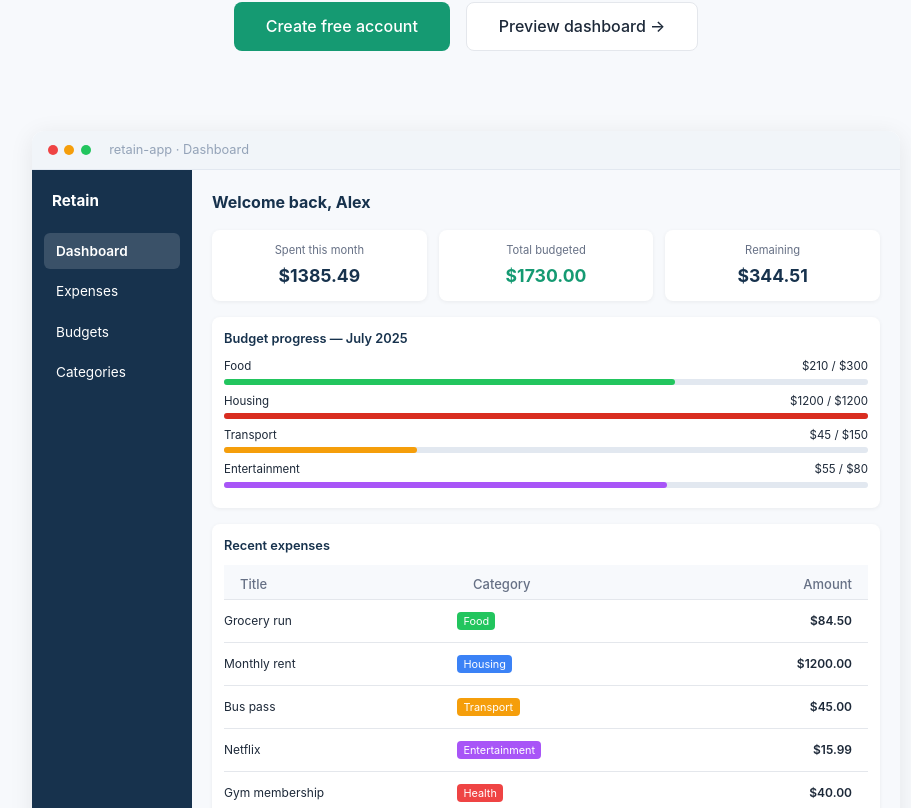
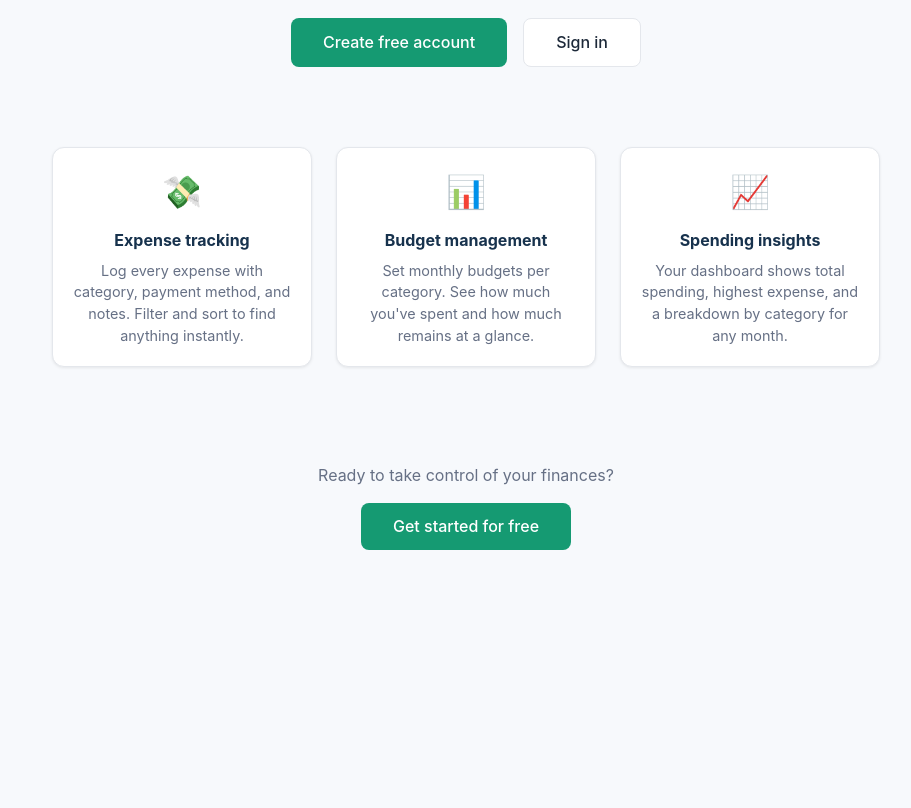
Before and after one commit to Clarisse-12/retain-app-summative, a React (Vite) app in the folder frontend/: page / in a window 1280 px wide. Shown: the part 352-1160 px from the top of the page, without its empty margins (174-1085 px from the left). After the commit the page ends 966 px from the top, so only its background shows below. Built offline with nearby package versions, Linux system fonts and the light colour scheme.

Commit message:
refactor: update comments for clarity and consistency across multiple pages

```diff
--- a/frontend/src/pages/AdminCategoriesPage.tsx
+++ b/frontend/src/pages/AdminCategoriesPage.tsx
@@ -53,8 +53,8 @@ export default function AdminCategoriesPage() {
   return (
     <Layout>
       <h2 style={{ marginBottom: "1.5rem", color: "var(--color-primary)" }}>Manage Categories</h2>
+      //category form
 
-      {/* Create / Edit form */}
       <div className="card" style={{ marginBottom: "2rem", maxWidth: 480 }}>
         <h3 style={{ marginBottom: "1rem", color: "var(--color-primary)" }}>
           {editing ? `Edit "${editing.name}"` : "New category"}
@@ -78,8 +78,8 @@ export default function AdminCategoriesPage() {
           )}
         </form>
       </div>
+         //category list
 
-      {/* Category list */}
       {loading ? <div className="spinner" /> : categories.length === 0 ? (
         <p style={{ color: "var(--color-text-muted)" }}>No categories yet. Add one above.</p>
       ) : (
--- a/frontend/src/pages/LandingPage.tsx
+++ b/frontend/src/pages/LandingPage.tsx
@@ -1,32 +1,7 @@
 import { useNavigate } from "react-router-dom";
-import { useAuth } from "../context/AuthContext";
-
-const MOCK_EXPENSES = [
-  { id: "1", title: "Grocery run", category: { name: "Food", color: "#22c55e" }, date: "2025-07-10", amount: "84.50" },
-  { id: "2", title: "Monthly rent", category: { name: "Housing", color: "#3b82f6" }, date: "2025-07-01", amount: "1200.00" },
-  { id: "3", title: "Bus pass", category: { name: "Transport", color: "#f59e0b" }, date: "2025-07-05", amount: "45.00" },
-  { id: "4", title: "Netflix", category: { name: "Entertainment", color: "#a855f7" }, date: "2025-07-08", amount: "15.99" },
-  { id: "5", title: "Gym membership", category: { name: "Health", color: "#ef4444" }, date: "2025-07-03", amount: "40.00" },
-];
-
-const MOCK_BUDGETS = [
-  { name: "Food", color: "#22c55e", spent: 210, budget: 300 },
-  { name: "Housing", color: "#3b82f6", spent: 1200, budget: 1200 },
-  { name: "Transport", color: "#f59e0b", spent: 45, budget: 150 },
-  { name: "Entertainment", color: "#a855f7", spent: 55, budget: 80 },
-];
 
 export default function LandingPage() {
-  const { mockLogin } = useAuth();
   const navigate = useNavigate();
-
-  const handleDemo = () => {
-    mockLogin();
-    navigate("/dashboard");
-  };
-
-  const totalSpent = 1385.49;
-  const totalBudgeted = 1730;
 
   return (
     <div style={{ minHeight: "100vh", background: "var(--color-bg)" }}>
@@ -40,109 +15,44 @@ export default function LandingPage() {
       </header>
 
       {/* Hero */}
-      <section style={{ textAlign: "center", padding: "4rem 1rem 2rem" }}>
+      <section style={{ textAlign: "center", padding: "5rem 1rem 3rem" }}>
         <h1 style={{ fontSize: "2.5rem", fontWeight: 800, color: "var(--color-primary)", marginBottom: "1rem" }}>
           Track expenses.<br />Stay on budget.
         </h1>
-        <p style={{ color: "var(--color-text-muted)", fontSize: "1.1rem", marginBottom: "2rem", maxWidth: 480, margin: "0 auto 2rem" }}>
+        <p style={{ color: "var(--color-text-muted)", fontSize: "1.1rem", maxWidth: 480, margin: "0 auto 2rem" }}>
           Retain helps you log expenses, set budgets, and understand your spending — all in one place.
         </p>
         <div style={{ display: "flex", gap: "1rem", justifyContent: "center", flexWrap: "wrap" }}>
-          <button className="btn btn-primary" style={{ fontSize: "1rem", padding: "0.75rem 2rem" }} onClick={() => navigate("/register")}>Create free account</button>
-          <button className="btn btn-secondary" style={{ fontSize: "1rem", padding: "0.75rem 2rem" }} onClick={handleDemo}>Preview dashboard →</button>
+          <button className="btn btn-primary" style={{ fontSize: "1rem", padding: "0.75rem 2rem" }} onClick={() => navigate("/register")}>
+            Create free account
+          </button>
+          <button className="btn btn-secondary" style={{ fontSize: "1rem", padding: "0.75rem 2rem" }} onClick={() => navigate("/login")}>
+            Sign in
+          </button>
         </div>
       </section>
 
-      {/* Mock dashboard preview */}
-      <section style={{ maxWidth: 900, margin: "3rem auto", padding: "0 1rem" }}>
-        <div style={{ background: "#fff", borderRadius: 12, boxShadow: "0 4px 24px rgba(0,0,0,0.08)", overflow: "hidden" }}>
-          {/* Fake browser bar */}
-          <div style={{ background: "#f1f5f9", padding: "0.6rem 1rem", display: "flex", alignItems: "center", gap: "0.4rem", borderBottom: "1px solid #e2e8f0" }}>
-            <span style={{ width: 10, height: 10, borderRadius: "50%", background: "#ef4444", display: "inline-block" }} />
-            <span style={{ width: 10, height: 10, borderRadius: "50%", background: "#f59e0b", display: "inline-block" }} />
-            <span style={{ width: 10, height: 10, borderRadius: "50%", background: "#22c55e", display: "inline-block" }} />
-            <span style={{ marginLeft: "0.75rem", fontSize: "0.8rem", color: "#94a3b8" }}>retain-app · Dashboard</span>
+      {/* Feature highlights */}
+      <section style={{ maxWidth: 860, margin: "0 auto", padding: "2rem 1rem 4rem", display: "grid", gridTemplateColumns: "repeat(auto-fit, minmax(240px, 1fr))", gap: "1.5rem" }}>
+        {[
+          { icon: "💸", title: "Expense tracking", desc: "Log every expense with category, payment method, and notes. Filter and sort to find anything instantly." },
+          { icon: "📊", title: "Budget management", desc: "Set monthly budgets per category. See how much you've spent and how much remains at a glance." },
+          { icon: "📈", title: "Spending insights", desc: "Your dashboard shows total spending, highest expense, and a breakdown by category for any month." },
+        ].map((f) => (
+          <div key={f.title} className="card" style={{ textAlign: "center" }}>
+            <div style={{ fontSize: "2rem", marginBottom: "0.75rem" }}>{f.icon}</div>
+            <div style={{ fontWeight: 700, color: "var(--color-primary)", marginBottom: "0.5rem" }}>{f.title}</div>
+            <div style={{ fontSize: "0.9rem", color: "var(--color-text-muted)" }}>{f.desc}</div>
           </div>
-
-          <div style={{ display: "flex" }}>
-            {/* Fake sidebar */}
-            <div style={{ width: 160, background: "var(--color-primary)", padding: "1.25rem 0.75rem", display: "flex", flexDirection: "column", gap: "0.25rem" }}>
-              <div style={{ color: "#fff", fontWeight: 700, marginBottom: "1rem", paddingLeft: "0.5rem", fontSize: "0.95rem" }}>Retain</div>
-              {["Dashboard", "Expenses", "Budgets", "Categories"].map((item, i) => (
-                <div key={item} style={{ padding: "0.5rem 0.75rem", borderRadius: 6, background: i === 0 ? "rgba(255,255,255,0.15)" : "transparent", color: "#fff", fontSize: "0.85rem", fontWeight: i === 0 ? 600 : 400 }}>{item}</div>
-              ))}
-            </div>
-
-            {/* Fake content */}
-            <div style={{ flex: 1, padding: "1.25rem", background: "var(--color-bg)" }}>
-              <div style={{ fontWeight: 700, color: "var(--color-primary)", marginBottom: "1rem", fontSize: "1rem" }}>Welcome back, Alex</div>
-
-              {/* Summary cards */}
-              <div style={{ display: "grid", gridTemplateColumns: "repeat(3, 1fr)", gap: "0.75rem", marginBottom: "1rem" }}>
-                {[
-                  { label: "Spent this month", value: `$${totalSpent.toFixed(2)}`, color: "var(--color-primary)" },
-                  { label: "Total budgeted", value: `$${totalBudgeted.toFixed(2)}`, color: "var(--color-accent)" },
-                  { label: "Remaining", value: `$${(totalBudgeted - totalSpent).toFixed(2)}`, color: "var(--color-primary)" },
-                ].map((c) => (
-                  <div key={c.label} style={{ background: "#fff", borderRadius: 8, padding: "0.75rem", textAlign: "center", boxShadow: "0 1px 4px rgba(0,0,0,0.06)" }}>
-                    <div style={{ fontSize: "0.7rem", color: "var(--color-text-muted)", marginBottom: "0.25rem" }}>{c.label}</div>
-                    <div style={{ fontWeight: 700, color: c.color, fontSize: "1.1rem" }}>{c.value}</div>
-                  </div>
-                ))}
-              </div>
-
-              {/* Budget bars */}
-              <div style={{ background: "#fff", borderRadius: 8, padding: "0.75rem", marginBottom: "1rem", boxShadow: "0 1px 4px rgba(0,0,0,0.06)" }}>
-                <div style={{ fontWeight: 600, fontSize: "0.8rem", color: "var(--color-primary)", marginBottom: "0.6rem" }}>Budget progress — July 2025</div>
-                {MOCK_BUDGETS.map((b) => {
-                  const pct = Math.min((b.spent / b.budget) * 100, 100);
-                  return (
-                    <div key={b.name} style={{ marginBottom: "0.5rem" }}>
-                      <div style={{ display: "flex", justifyContent: "space-between", fontSize: "0.72rem", marginBottom: "0.2rem" }}>
-                        <span>{b.name}</span>
-                        <span>${b.spent} / ${b.budget}</span>
-                      </div>
-                      <div style={{ height: 6, background: "#e2e8f0", borderRadius: 3 }}>
-                        <div style={{ height: "100%", width: `${pct}%`, background: pct >= 100 ? "var(--color-danger)" : b.color, borderRadius: 3 }} />
-                      </div>
-                    </div>
-                  );
-                })}
-              </div>
-
-              {/* Recent expenses */}
-              <div style={{ background: "#fff", borderRadius: 8, padding: "0.75rem", boxShadow: "0 1px 4px rgba(0,0,0,0.06)" }}>
-                <div style={{ fontWeight: 600, fontSize: "0.8rem", color: "var(--color-primary)", marginBottom: "0.6rem" }}>Recent expenses</div>
-                <table style={{ width: "100%", fontSize: "0.75rem", borderCollapse: "collapse" }}>
-                  <thead>
-                    <tr style={{ color: "var(--color-text-muted)" }}>
-                      <th style={{ textAlign: "left", paddingBottom: "0.3rem", fontWeight: 500 }}>Title</th>
-                      <th style={{ textAlign: "left", paddingBottom: "0.3rem", fontWeight: 500 }}>Category</th>
-                      <th style={{ textAlign: "right", paddingBottom: "0.3rem", fontWeight: 500 }}>Amount</th>
-                    </tr>
-                  </thead>
-                  <tbody>
-                    {MOCK_EXPENSES.map((e) => (
-                      <tr key={e.id} style={{ borderTop: "1px solid #f1f5f9" }}>
-                        <td style={{ padding: "0.3rem 0" }}>{e.title}</td>
-                        <td style={{ padding: "0.3rem 0" }}>
-                          <span style={{ background: e.category.color, color: "#fff", borderRadius: 4, padding: "0.1rem 0.4rem", fontSize: "0.68rem" }}>{e.category.name}</span>
-                        </td>
-                        <td style={{ textAlign: "right", fontWeight: 600 }}>${e.amount}</td>
-                      </tr>
-                    ))}
-                  </tbody>
-                </table>
-              </div>
-            </div>
-          </div>
-        </div>
+        ))}
       </section>
 
       {/* CTA */}
-      <section style={{ textAlign: "center", padding: "3rem 1rem 4rem" }}>
+      <section style={{ textAlign: "center", padding: "2rem 1rem 4rem" }}>
         <p style={{ color: "var(--color-text-muted)", marginBottom: "1rem" }}>Ready to take control of your finances?</p>
-        <button className="btn btn-primary" style={{ fontSize: "1rem", padding: "0.75rem 2rem" }} onClick={() => navigate("/register")}>Get started for free</button>
+        <button className="btn btn-primary" style={{ fontSize: "1rem", padding: "0.75rem 2rem" }} onClick={() => navigate("/register")}>
+          Get started for free
+        </button>
       </section>
     </div>
   );
```
Also changed, not shown: frontend/src/pages/AdminPage.tsx (+6 -6 lines), frontend/src/pages/BudgetsPage.tsx (+8 -8 lines), frontend/src/pages/DashboardPage.tsx (+8 -8 lines), frontend/src/pages/ExpensesPage.tsx (+4 -4 lines).
